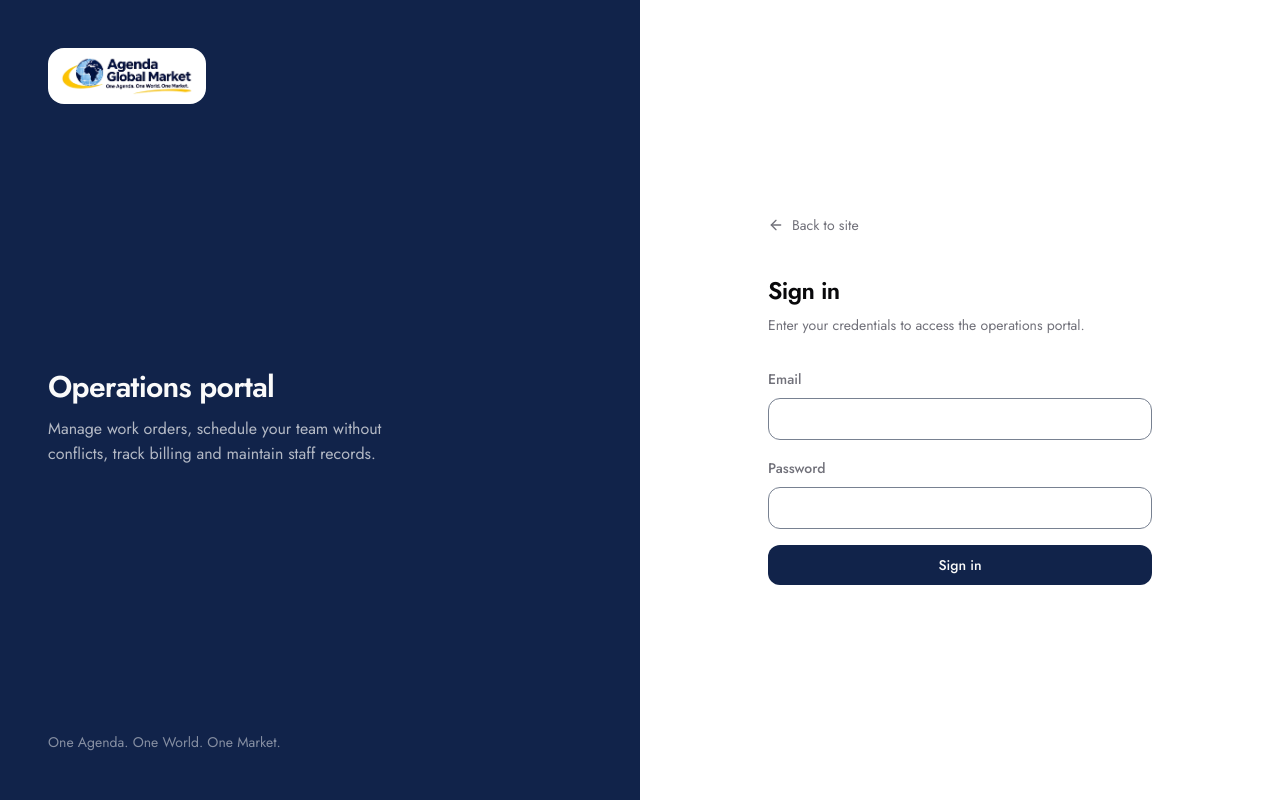
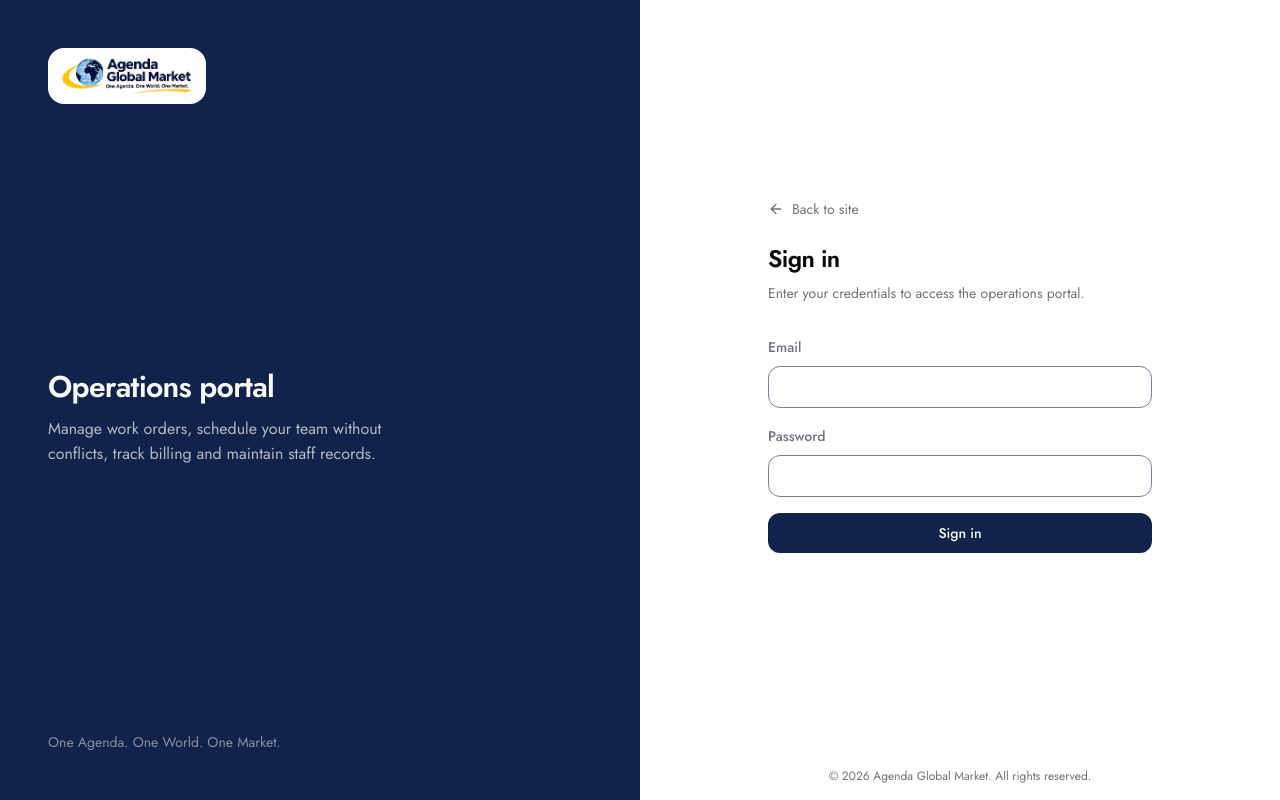
Before and after one commit to IanOtollo/AgendaGlobalMarket, a Next.js app: page /login in a window 1280 px wide. Built offline with nearby package versions, Linux system fonts and the light colour scheme; no server answers.

Commit message:
Login: single-screen layout with copyright footer

```diff
--- a/src/app/login/page.tsx
+++ b/src/app/login/page.tsx
@@ -35,7 +35,7 @@ export default function Login() {
   };
 
   return (
-    <main className="grid min-h-screen lg:grid-cols-2">
+    <main className="grid h-[100dvh] overflow-hidden lg:grid-cols-2">
       <section className="relative hidden overflow-hidden bg-primary p-12 text-primary-foreground lg:flex lg:flex-col lg:justify-between">
         <span className="relative flex items-center gap-3 font-semibold">
           <span className="inline-flex rounded-xl bg-white px-3 py-2">
@@ -51,9 +51,10 @@ export default function Login() {
         <p className="relative text-sm text-primary-foreground/50">{BRAND.tagline}</p>
       </section>
 
-      <section className="flex items-center justify-center px-4 py-16 sm:px-6">
+      <section className="flex h-full min-h-0 flex-col px-4 sm:px-6">
+        <div className="flex flex-1 items-center justify-center">
         <motion.div initial={{ opacity: 0, y: 24 }} animate={{ opacity: 1, y: 0 }} transition={{ duration: 0.6, ease }} className="w-full max-w-sm">
-          <Link href="/" className="mb-10 inline-flex items-center gap-2 text-sm text-muted-foreground transition hover:text-foreground">
+          <Link href="/" className="mb-6 inline-flex items-center gap-2 text-sm text-muted-foreground transition hover:text-foreground">
             <ArrowLeft className="h-4 w-4" /> Back to site
           </Link>
           <h1 className="text-2xl font-semibold tracking-tight">Sign in</h1>
@@ -66,6 +67,8 @@ export default function Login() {
             <Button type="submit" className="w-full" disabled={busy}>{busy ? "Signing in…" : "Sign in"}</Button>
           </form>
         </motion.div>
+        </div>
+        <p className="shrink-0 py-4 text-center text-xs text-muted-foreground">© {new Date().getFullYear()} {BRAND.name}. All rights reserved.</p>
       </section>
     </main>
   );
```
Also changed, not shown: 1 other file (tests, documents, lock files or other folders).
